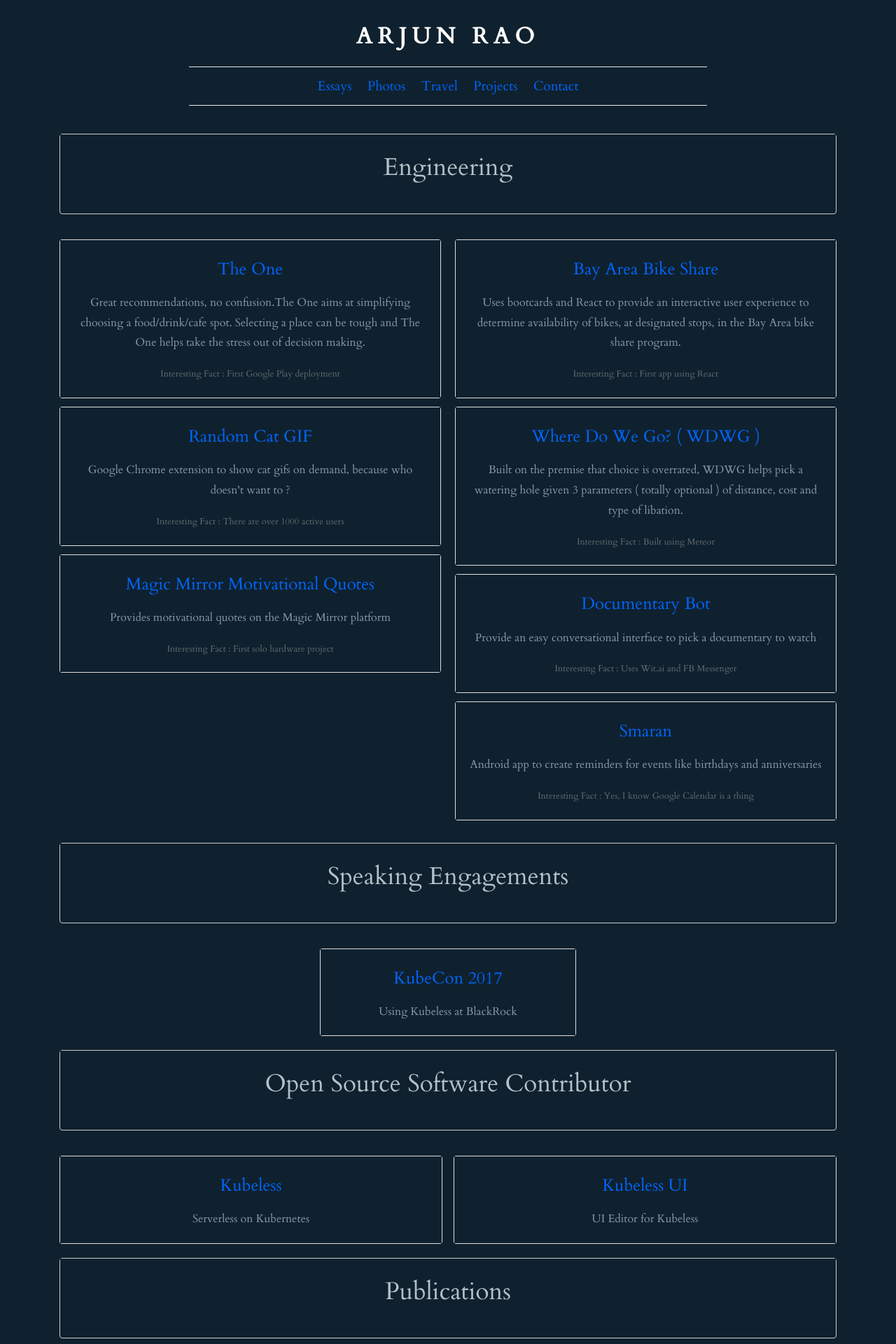
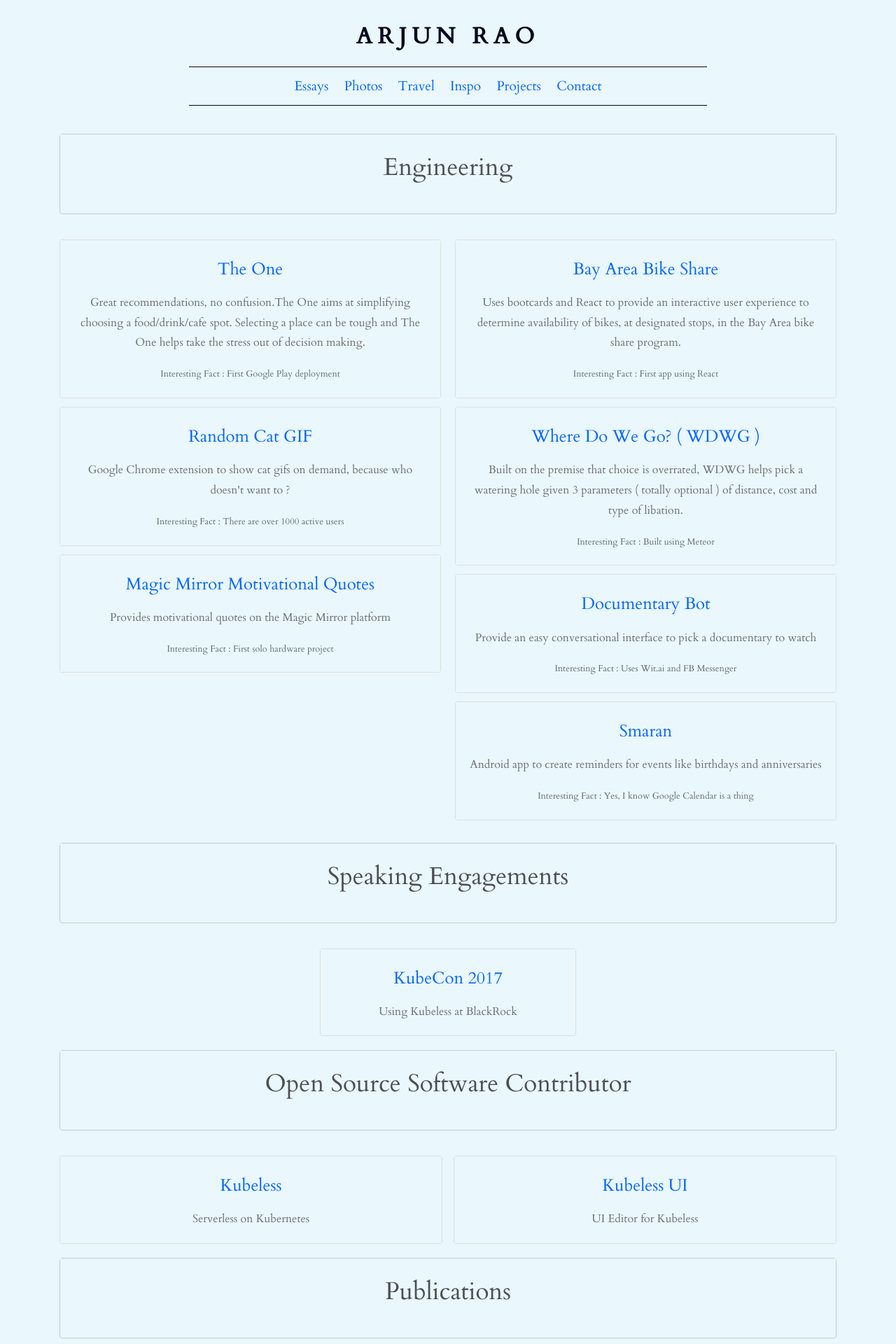
Before and after one commit to arjunrao87/arjunrao.co-v1, a Jekyll site: the page built from projects/index.html, in a window 1280 px wide. Shown: the top 1920 px of the page at 70% size. Built offline with Jekyll 4.4.1, drawn with Linux system fonts in a browser that asks for light colours; nearby versions of some CDN libraries; comment, search, counter and statistics services are not loaded.

Commit message:
☄ 💯 Adding inspo, changing theme back to light 🔆🔥🌻

```diff
--- a/_includes/base.html
+++ b/_includes/base.html
@@ -23,6 +23,7 @@
           <a class="page-link-home" href="/essays"><pa>Essays</pa></a>
           <a class="page-link-home" href="/photos"><pa>Photos</pa></a>
           <a class="page-link-home" href="/travel"><pa>Travel</pa></a>
+          <a class="page-link-home" href="/inspo"><pa>Inspo</pa></a>
           <a class="page-link-home" href="/projects"><pa>Projects</pa></a>
           <a class="page-link-home" href="/contact"><pa>Contact</pa></a>
         </div>
--- a/_includes/projects.html
+++ b/_includes/projects.html
@@ -3,55 +3,55 @@
   <br />
   <div style="width:100%;text-align:center">
     <div class="card card-outline-secondary mb-3 text-center">
-        <h2 class="card-block" style="background-color:#0F212E;color:#b5c1c9"><h2-item>Engineering</h2-item></h2>
+        <h2 class="card-block card-block-format"><h2-item>Engineering</h2-item></h2>
       </div>
   </div>
   <br />
   <div class="card-columns" >
     <div class="card text-center">
-      <div class="card-block" style="background-color:#0F212E">
+      <div class="card-block card-block-format">
         <a href="https://play.google.com/store/search?q=org.tnc.theone&hl=en" target="_blank"><h4 class="card-title">The One</h4></a>
         <p class="card-text">Great recommendations, no confusion.The One aims at simplifying choosing a food/drink/cafe spot. Selecting a place can be tough and The One helps take the stress out of decision making.</p>
         <p class="card-text"><small class="text-muted">Interesting Fact : First Google Play deployment</small></p>
       </div>
     </div>
     <div class="card text-center">
-      <div class="card-block" style="background-color:#0F212E">
+      <div class="card-block card-block-format">
         <a href="https://chrome.google.com/webstore/detail/random-cat-gif/mgoklnodackhcoapoigopplnapkhbdaa" target="_blank"><h4 class="card-title">Random Cat GIF</h4></a>
         <p class="card-text">Google Chrome extension to show cat gifs on demand, because who doesn't want to ?</p>
         <p class="card-text"><small class="text-muted">Interesting Fact : There are over 1000 active users</small></p>
       </div>
     </div>
     <div class="card text-center">
-      <div class="card-block" style="background-color:#0F212E">
+      <div class="card-block card-block-format">
         <a href="https://github.com/arjunrao87/MMM-motivational-quotes" target="_blank"><h4 class="card-title">Magic Mirror Motivational Quotes</h4></a>
         <p class="card-text">Provides motivational quotes on the Magic Mirror platform</p>
         <p class="card-text"><small class="text-muted">Interesting Fact : First solo hardware project</small></p>
       </div>
     </div>
     <div class="card text-center">
-      <div class="card-block" style="background-color:#0F212E">
+      <div class="card-block card-block-format">
         <a href="https://github.com/arjunrao87/bikeshare" target="_blank"><h4 class="card-title">Bay Area Bike Share</h4></a>
         <p class="card-text">Uses bootcards and React to provide an interactive user experience to determine availability of bikes, at designated stops, in the Bay Area bike share program.</p>
         <p class="card-text"><small class="text-muted">Interesting Fact : First app using React</small></p>
       </div>
     </div>
     <div class="card text-center">
-      <div class="card-block" style="background-color:#0F212E">
+      <div class="card-block card-block-format">
         <a href="https://github.com/arjunrao87/wdwg" target="_blank"><h4 class="card-title">Where Do We Go? ( WDWG )</h4></a>
         <p class="card-text">Built on the premise that choice is overrated, WDWG helps pick a watering hole given 3 parameters ( totally optional ) of distance, cost and type of libation.</p>
         <p class="card-text"><small class="text-muted">Interesting Fact : Built using Meteor</small></p>
       </div>
     </div>
     <div class="card text-center">
-      <div class="card-block" style="background-color:#0F212E">
+      <div class="card-block card-block-format">
         <a href="https://github.com/arjunrao87/DocumentaryServer" target="_blank"><h4 class="card-title">Documentary Bot</h4></a>
         <p class="card-text">Provide an easy conversational interface to pick a documentary to watch</p>
         <p class="card-text"><small class="text-muted">Interesting Fact : Uses Wit.ai and FB Messenger</small></p>
       </div>
     </div>
     <div class="card text-center">
-      <div class="card-block" style="background-color:#0F212E">
+      <div class="card-block card-block-format">
         <a href="https://github.com/arjunrao87/Smaran" target="_blank"><h4 class="card-title">Smaran</h4></a>
         <p class="card-text">Android app to create reminders for events like birthdays and anniversaries</p>
         <p class="card-text"><small class="text-muted">Interesting Fact : Yes, I know Google Calendar is a thing</small></p>
@@ -61,13 +61,13 @@
   <br />
   <div style="width:100%;text-align:center">
     <div class="card card-outline-secondary mb-3 text-center">
-        <h2 class="card-block" style="background-color:#0F212E;color:#b5c1c9"><h2-item>Speaking Engagements</h2-item></h2>
+        <h2 class="card-block card-block-format"><h2-item>Speaking Engagements</h2-item></h2>
     </div>
   </div>
   <br />
   <div class="card-columns-solo" >
     <div class="card text-center">
-      <div class="card-block" style="background-color:#0F212E">
+      <div class="card-block card-block-format" >
         <a href="http://events.linuxfoundation.org/events/kubecon-and-cloudnativecon-north-america" target="_blank"><h4 class="card-title">KubeCon 2017</h4></a>
         <p class="card-text">Using Kubeless at BlackRock</p>
       </div>
@@ -76,19 +76,19 @@
   <br/>
   <div style="width:100%;text-align:center">
     <div class="card card-outline-secondary mb-3 text-center">
-        <h2 class="card-block" style="background-color:#0F212E;color:#b5c1c9"><h2-item>Open Source Software Contributor</h2-item></h2>
+        <h2 class="card-block card-block-format" ><h2-item>Open Source Software Contributor</h2-item></h2>
     </div>
   </div>
   <br />
   <div class="card-columns-duo" >
     <div class="card text-center">
-      <div class="card-block" style="background-color:#0F212E">
+      <div class="card-block card-block-format">
         <a href="https://github.com/kubeless/kubeless" target="_blank"><h4 class="card-title">Kubeless</h4></a>
         <p class="card-text">Serverless on Kubernetes</p>
       </div>
     </div>
     <div class="card text-center">
-      <div class="card-block" style="background-color:#0F212E">
+      <div class="card-block card-block-format">
         <a href="https://github.com/kubeless/kubeless-ui" target="_blank"><h4 class="card-title">Kubeless UI</h4></a>
         <p class="card-text">UI Editor for Kubeless</p>
       </div>
@@ -97,13 +97,13 @@
   <br />
   <div style="width:100%;text-align:center">
     <div class="card card-outline-secondary mb-3 text-center">
-        <h2 class="card-block" style="background-color:#0F212E;color:#b5c1c9"><h2-item>Publications</h2-item></h2>
+        <h2 class="card-block card-block-format" ><h2-item>Publications</h2-item></h2>
     </div>
   </div>
   <br />
   <div class="card-columns-solo" >
     <div class="card text-center">
-      <div class="card-block" style="background-color:#0F212E">
+      <div class="card-block card-block-format">
         <a href="http://www.ece.rutgers.edu/~marsic/books/SE/projects/ParkingLot/2011_MS-Thesis_ArjunRao.pdf" target="_blank"><h4 class="card-title">Masters Thesis</h4></a>
         <p class="card-text">Improving Parking Garage Efficiency using Reservation Optimization Techniques</p>
       </div>
@@ -112,25 +112,25 @@
   <br />
   <div style="width:100%;text-align:center">
     <div class="card card-outline-secondary mb-3 text-center">
-        <h2 class="card-block" style="background-color:#0F212E;color:#b5c1c9"><h2-item>Community</h2-item></h2>
+        <h2 class="card-block card-block-format"><h2-item>Community</h2-item></h2>
     </div>
   </div>
   <br />
   <div class="card-columns" >
-    <div class="card text-center">
-      <div class="card-block" style="background-color:#0F212E">
+    <div class="card text-center card-block-format">
+      <div class="card-block">
         <a href="https://github.com/frc4571" target="_blank"><h4 class="card-title">Lead Autonomous Mentor</h4></a>
         <p class="card-text">Creator and leader of the Programming team at the <a href="https://github.com/frc4571" target="_blank">Rambots</a>.</p>
       </div>
     </div>
     <div class="card text-center">
-      <div class="card-block" style="background-color:#0F212E">
+      <div class="card-block card-block-format">
         <a href="http://www.firstinspires.org/resource-library/frc/judge" target="_blank"><h4 class="card-title">FRC Judge</h4></a>
         <p class="card-text">Judged at the FRC NYC Regional in 2016</p>
       </div>
     </div>
     <div class="card text-center">
-      <div class="card-block" style="background-color:#0F212E">
+      <div class="card-block card-block-format">
         <a href="https://build.org/" target="_blank"><h4 class="card-title">Venture Capital Advisor, Build.org</h4></a>
         <p class="card-text">Advising and funding High school student teams</p>
       </div>
@@ -139,19 +139,19 @@
   <br />
   <div style="width:100%;text-align:center">
     <div class="card card-outline-secondary mb-3 text-center">
-        <h2 class="card-block" style="background-color:#0F212E;color:#b5c1c9"><h2-item>Certifications</h2-item></h2>
+        <h2 class="card-block card-block-format"><h2-item>Certifications</h2-item></h2>
       </div>
   </div>
   <br />
   <div class="card-columns-duo" >
     <div class="card text-center">
-      <div class="card-block" style="background-color:#0F212E">
+      <div class="card-block card-block-format">
         <a href="https://generalassemb.ly/education/product-management" target="_blank"><h4 class="card-title">Product Management</h4></a>
         <p class="card-text">Certified at General Assembly</p>
       </div>
     </div>
     <div class="card text-center">
-      <div class="card-block" style="background-color:#0F212E">
+      <div class="card-block card-block-format">
         <a href="https://www.fluentcity.com/language/new-york/spanish/#Beginner" target="_blank"><h4 class="card-title">Spanish</h4></a>
         <p class="card-text">Certified at Fluent City</p>
       </div>
--- a/assets/css/main.css
+++ b/assets/css/main.css
@@ -11,7 +11,7 @@ h1 {
 	font-variant: normal;
 	font-weight: 500;
 	line-height: 26.4px;
-	color: #a6b4bf
+	color: #091824
 }
 h3 {
 	font-family: Cardo;
@@ -28,7 +28,7 @@ h2-item {
 	font-variant: normal;;
 	font-weight: 500;
 	line-height: 15.4px;
-	color: #b5c1c9;
+	color: rgb(76, 79, 82);
 }
 a {
 	font-family: Cardo;
@@ -53,8 +53,8 @@ body,p,li {
 	font-variant: normal;
 	font-weight: 400;
 	line-height: 20px;
-	background-color: #0F212E;
-	color: #899ba9
+	background-color: #EAF7FC;
+	color: #6D6F70
 }
 pa {
 	font-family: Cardo;
@@ -147,10 +147,10 @@ pre > code { border: 0; padding-right: 0; padding-left: 0; }
 
 /** Site header */
 .site-header { padding-top: 1.5em; }
-.site-header .wrapper { text-align: center; border-bottom: 1px solid #e8e8e8; }
+.site-header .wrapper { text-align: center; border-bottom: 1px solid #02051d; }
 
 .site-title { font-size: 32px; font-weight: bold; line-height: 56px; letter-spacing: 8px; margin-bottom: 0; font-family: Cardo; text-transform: uppercase; }
-.site-title, .site-title:hover, .site-title:active, .site-title:visited { color: #fff; text-decoration: none; }
+.site-title, .site-title:hover, .site-title:active, .site-title:visited { color: #02051d; text-decoration: none; }
 
 .site-logo { width: 48px; height: 48px; }
 
@@ -271,6 +271,10 @@ pre > code { border: 0; padding-right: 0; padding-left: 0; }
   column-count : 2
 }
 
+.card-block-format{
+	background-color: #EAF7FC
+}
+
 .card-columns-tri {
   column-count : 2;
 	width: 75%;
--- /dev/null
+++ b/inspo/index.html
@@ -0,0 +1,4 @@
+---
+name : Reads
+---
+{% include base.html src="inspo.html" %}
--- a/reads/index.html
+++ /dev/null
@@ -1,4 +0,0 @@
----
-name : Reads
----
-{% include base.html src="reads.html" %}
```
Also changed, not shown: _includes/inspo.html (renamed from _includes/reads.html, +12 -5 lines).
